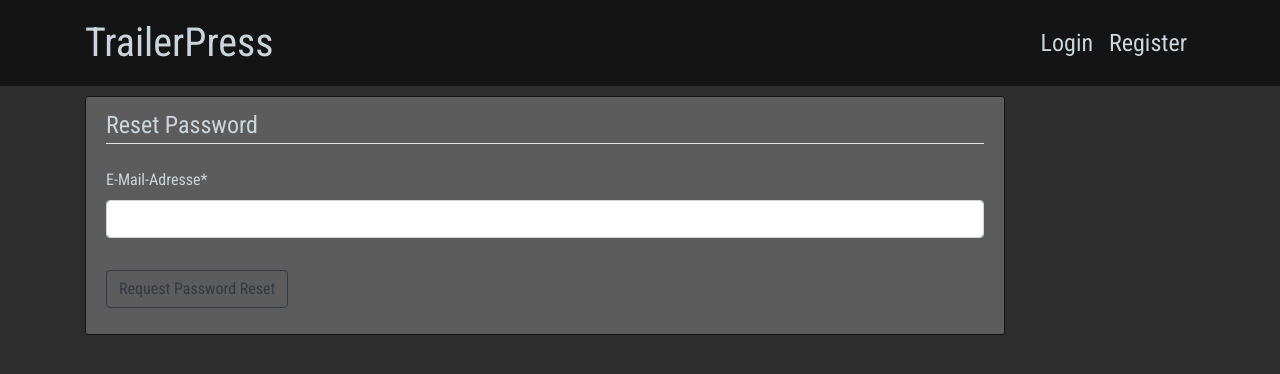
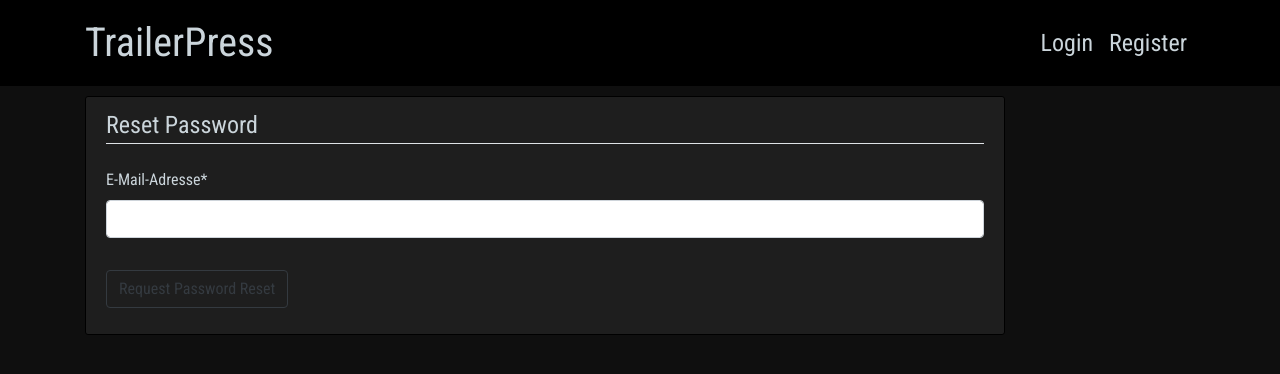
Before and after one commit to 4lm/trailer, a Django app: page /password-reset/ in a window 1280 px wide. Shown: the top 374 px of the page. Run offline with Django 3.2, Linux system fonts and the light colour scheme; some libraries are stand-ins or nearby versions.

Commit message:
"Improve bg colors"

```diff
--- a/trailerapp/static/trailerapp/css/styles.css
+++ b/trailerapp/static/trailerapp/css/styles.css
@@ -1,12 +1,12 @@
 body {
-    background: #2d2d2d;
+    background: #0f0f0f;
     color: #cbd5db;
     margin-top: 6rem;
     font-family: 'Roboto Condensed', sans-serif;
 }
 
 html {
-    background-color: #2d2d2d;
+    background-color: #0f0f0f;
 }
 
 h1, h2, h3, h4, h5, h6 {
@@ -23,13 +23,13 @@ ul {
 }
 
 .bg-steel {
-    background-color: #141414;
+    background-color: #000000;
 }
 
 .content-section {
-    background: #5c5c5c;
+    background: #1e1e1e;
     padding: 10px 20px;
-    border: 1px solid #141414;
+    border: 1px solid #000000;
     border-radius: 3px;
     margin-bottom: 0.8rem;
 }
```
